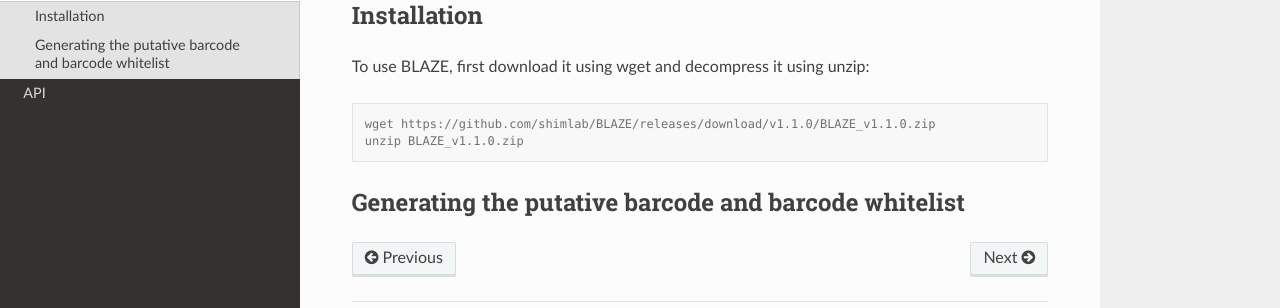
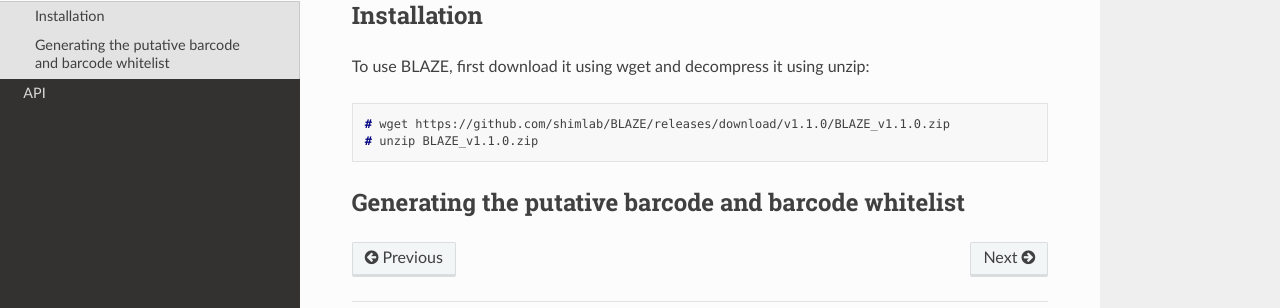
Before and after one commit to ScienceComputing/LRSCRPM, a Sphinx documentation site: the page built from docs/source/usage.rst, in a window 1280 px wide. Shown: the part 161-469 px from the top of the page. Built offline with Sphinx 7.4.7 and the Read the Docs theme 2.0.0, drawn with Linux system fonts in a browser that asks for light colours.

Commit message:
Update LRSCRPM

```diff
--- a/docs/source/usage.rst
+++ b/docs/source/usage.rst
@@ -10,12 +10,12 @@
 
 .. code-block:: console
 
-   wget https://github.com/shimlab/BLAZE/releases/download/v1.1.0/BLAZE_v1.1.0.zip
-   unzip BLAZE_v1.1.0.zip
+   # wget https://github.com/shimlab/BLAZE/releases/download/v1.1.0/BLAZE_v1.1.0.zip
+   # unzip BLAZE_v1.1.0.zip
 
 Generating the putative barcode and barcode whitelist
 ----------------
 
 .. code-block:: console
-   pip install Biopython pandas numpy tqdm matplotlib levenshtein
-   python3 blaze.py --expect-cells=1000 --threads=20 path/to/fastq_pass
+   # pip install Biopython pandas numpy tqdm matplotlib levenshtein
+   # python3 blaze.py --expect-cells=1000 --threads=20 path/to/fastq_pass
--- a/readthedocs.yaml
+++ b/readthedocs.yaml
@@ -18,3 +18,4 @@
 formats:
   - pdf
   - epub
+  - htm;
```
